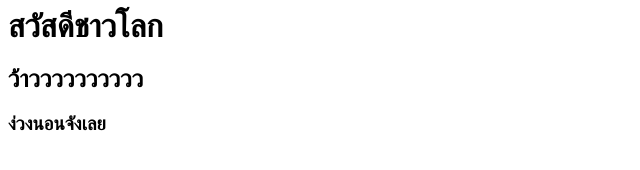
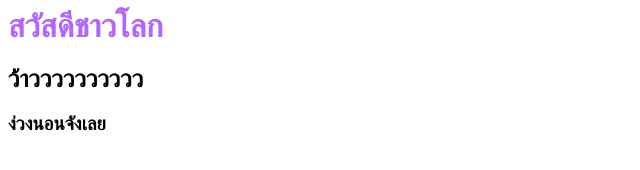
Before and after one commit to kaohom-888/hello-world, a plain HTML site: page index.html in a window 1280 px wide. Shown: the whole page, without its empty margins (0-640 px from the left). Drawn offline with Linux system fonts and the light colour scheme.

Commit message:
Update index.html

```diff
--- a/index.html
+++ b/index.html
@@ -1,3 +1,3 @@
-<h1 styld="color:#b366ff"> สวัสดีชาวโลก</h1>
+<h1 style="color:#b366ff"> สวัสดีชาวโลก</h1>
 <h2> ว้าวววววววววว</h2>
 <h3>ง่วงนอนจังเลย</h3>
```
